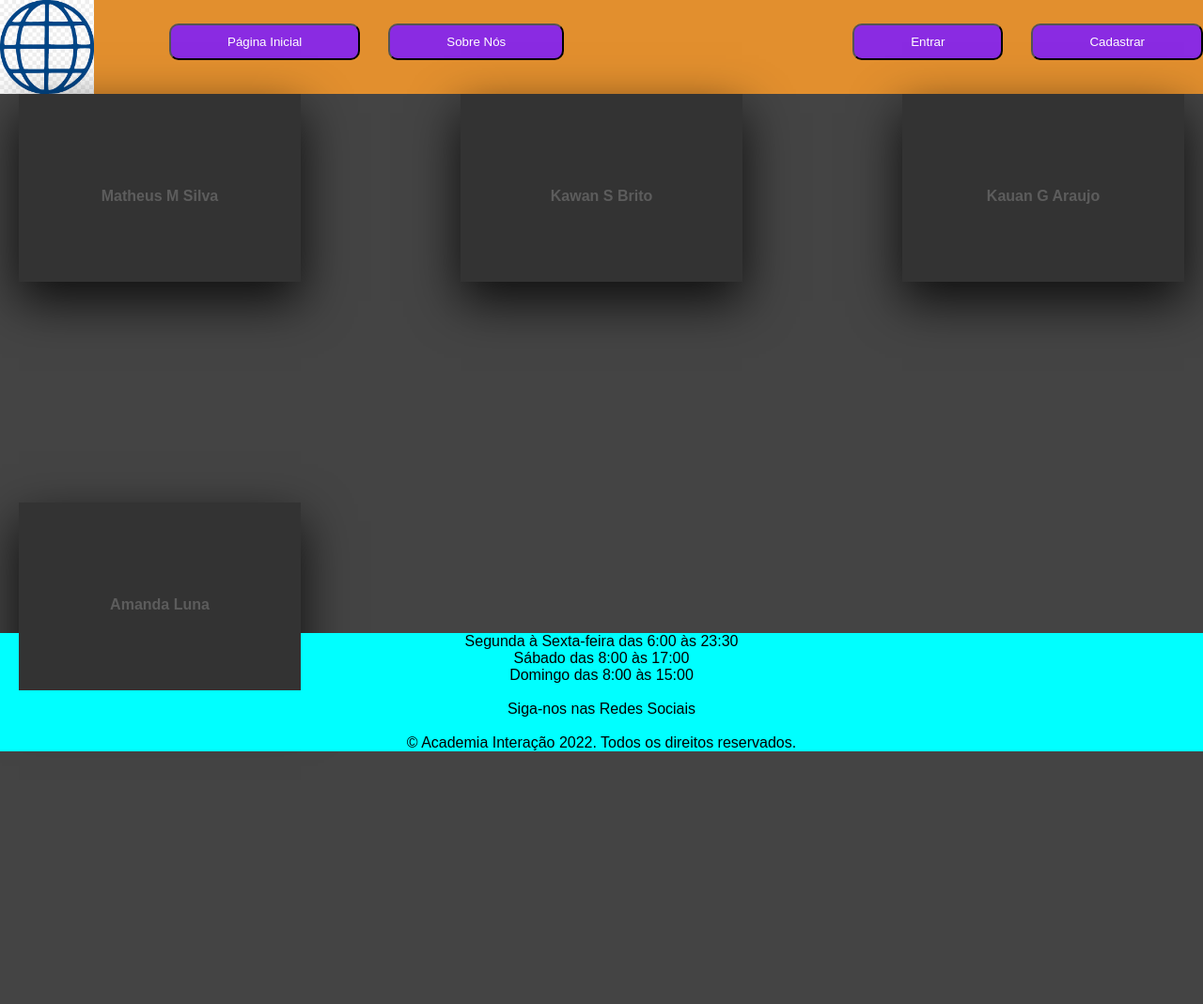
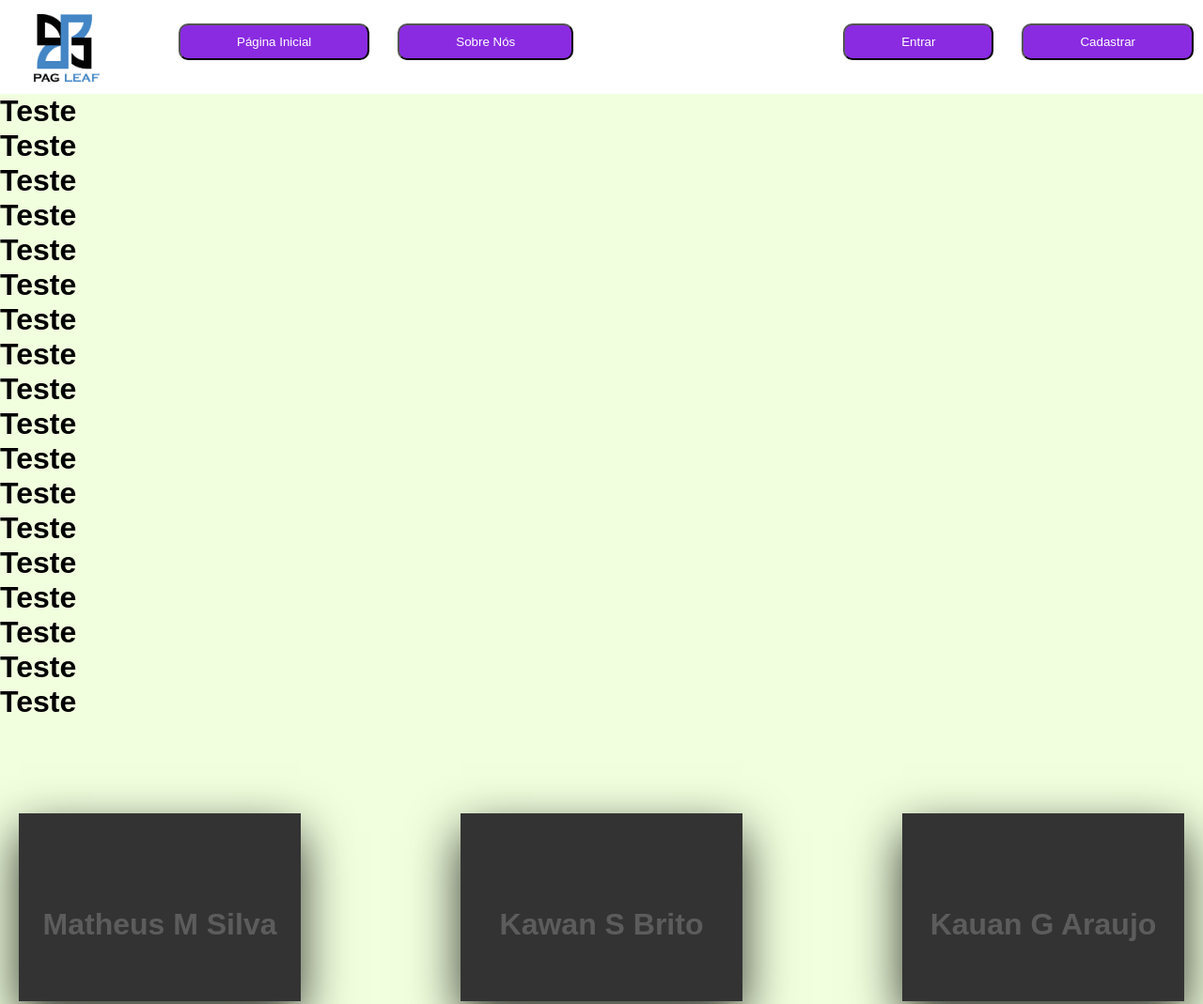
Before and after one commit to Fiscais/NotaFiscal, a plain HTML site: page sobre.html in a window 1280 px wide. Shown: the top 1069 px of the page at 94% size. Before the commit the page ends 870 px from the top, so only its background shows below. Drawn offline with Linux system fonts and the light colour scheme.

Commit message:
Alteração FrontEnd 19/02

```diff
--- a/css/styles.css
+++ b/css/styles.css
@@ -3,29 +3,42 @@
     padding: 0px;
 }
 
+body::before {
+  content: '';
+  position: absolute;
+  top: 0;
+  right: 0;
+  bottom: 0;
+  left: 0;
+  background-color: #f1ffde;
+  z-index: -1; /* Para colocar o pseudo-elemento atrás de todo o conteúdo */
+}
+
 header{
     top: 0;
     width: 100%;
-    height: 100px;
     position: fixed; /*Comando para fixar */
-    background-color: #e28f2e;
+    z-index: 10;
+    background-color: #ffffff;
 }
 
 /* Navegação */
 
 nav div#logo{
     float: left;
-    background-image: url(/imagens/logoMenu.png);
+    background-image: url(/imagens/LOGO.png);
     background-size: contain;
     background-repeat: no-repeat;
-    width: 100px;
-    height: 100px;
+    width: 75px;
+    height: 75px;
+    margin-top: 15px;
+    margin-left: 35px;
 }
 
 nav{
     top: 0;
     width: 100%;
-    height: 200px;
+    height: 100px;
     box-sizing: border-box;
 }
 
@@ -62,6 +75,7 @@
 nav ul#direita{
 
     float: right;
+    margin-right: 10px;
 }
 
 .raise:hover,
@@ -90,6 +104,8 @@
 main{
     width: 100%;
     height: 100%;
+    margin-top: 100px;
+
 }
 
 
@@ -108,12 +124,15 @@
 /* Footer */
 
 footer{
-    background-color: aqua;
-    position: fixed;
+    position: relative;
     bottom: 0;
     left: 0;
+    right: 0;
     text-align: center;
     width: 100%;
+    background-color: #485551;
+    border-top: black;
+    z-index: 10;
 }
 
 /* Footer */
@@ -129,14 +148,11 @@
 /* Sobre */
 
 body{
-    display: flex;
-    margin: 0;
-    padding: 0;
-    min-height: 100vh;
-    background: #444;
-    justify-content: center;
-    align-items: center;
+    width: 100%;
+    height: 100%;
     font-family: arial;
+    background-color: #F1FFDE;
+    background-size: cover;
 }
 
 .container{
@@ -153,8 +169,10 @@
 
 .container-wrapper{
     width: 100%;
+    height: 100%;
     position: relative;
     display: flex;
+    align-items: center;
     justify-content: space-between;
     flex-wrap: wrap;
 }
--- a/sobre.html
+++ b/sobre.html
@@ -9,6 +9,8 @@
 </head>
 <body>
     <header>
+
+
 
 
         <nav>
@@ -27,6 +29,8 @@
     </header>
 
     <main>
+        <div id="contSob">
+            <h1>Teste</br>Teste</br>Teste</br>Teste</br>Teste</br>Teste</br>Teste</br>Teste</br>Teste</br>Teste</br>Teste</br>Teste</br>Teste</br>Teste</br>Teste</br>Teste</br>Teste</br>Teste
     <div class="container-wrapper">
         <div class="container">
             <div class="card">
@@ -39,12 +43,7 @@
                 <div class="face face2">
                     <div class="content">
                         <p> Foi o desenvolvedor Front-End deste projeto.</p>
-                        <button class="custom-btn btn-8 saiba-mais" data-target="resumo-info-1"><span>Read More</span></button>
-                        <div class="resumo-info" id="resumo-info-1">
-                            <!-- Conteúdo do resumo oculto -->
-                            <p>Informações sobre o integrante da equipe</p>
-                            <!-- Mais conteúdo... -->
-                        </div>
+                        <button onclick="window.open('https://www.linkedin.com/in/matheus-mendes-811200244/', '_blank')" class="custom-btn btn-8 saiba-mais, 'blank'"><span>Linkedin</span></button>
                     </div>
                 </div>
             </div>
@@ -63,7 +62,7 @@
                 <div class="face face2">
                     <div class="content">
                         <p> Foi o responsável pelo Back-end deste projeto.</p>
-                        <button class="custom-btn btn-8"><span>Read More</span></button>
+                        <button onclick="window.open('https://www.linkedin.com/in/matheus-mendes-811200244/', '_blank')" class="custom-btn btn-8"><span>Linkedin</span></button>
                     </div>
                 </div>
             </div>
@@ -73,14 +72,14 @@
             <div class="card">
                 <div class="face face1">
                     <div class="content">
-                        <i class="Kawan"></i>
+                        <i class="Kauan"></i>
                         <h3>Kauan G Araujo</h3>
                     </div>
                 </div>
                 <div class="face face2">
                     <div class="content">
                         <p> Foi o criador do banco de dados deste projeto.</p>
-                        <button class="custom-btn btn-8"><span>Read More</span></button>
+                        <button onclick="window.open('https://www.linkedin.com/in/matheus-mendes-811200244/', '_blank')" class="custom-btn btn-8"><span>Linkedin</span></button>
                     </div>
                 </div>
             </div>
@@ -97,12 +96,12 @@
                 <div class="face face2">
                     <div class="content">
                         <p> Responsável pelo planejamento completo do Site.</p>
-                        <button class="custom-btn btn-8"><span>Read More</span></button>
+                        <button onclick="window.open('https://www.linkedin.com/in/matheus-mendes-811200244/', '_blank')" class="custom-btn btn-8"><span>Linkedin</span></button>
                     </div>
                 </div>
             </div>
         </div>
-
+    </div>
     </div>
 
 
```
Also changed, not shown: index.html (+0 -1 lines), logIn.html (+11 -3 lines), signIn.html (+24 -2 lines), imagens/LOGO.png (added).
